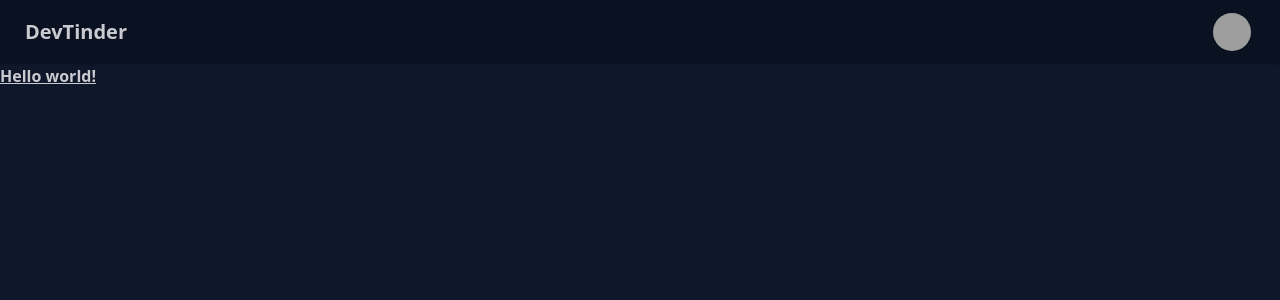
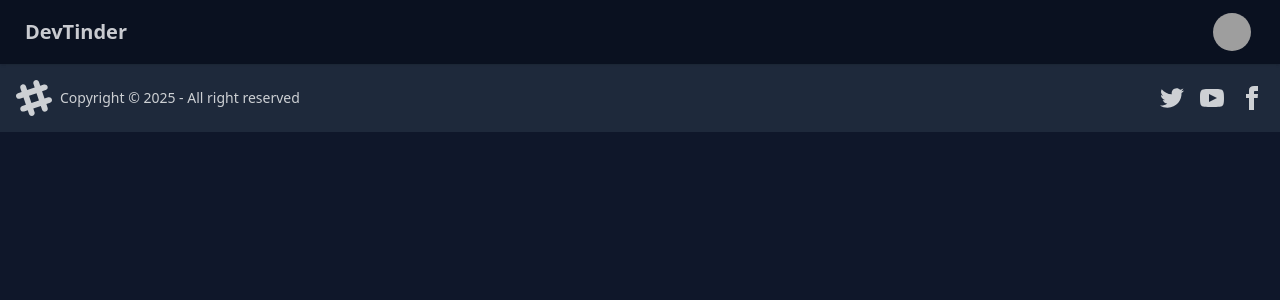
Before and after one commit to rajamanishTripathi/devTinder-frontend, a React (Vite) app: page / in a window 1280 px wide. Shown: the top 300 px of the page. Built offline with nearby package versions, Linux system fonts and the light colour scheme; grey boxes are pictures that could not be loaded.

Commit message:
add routings , created outlet, created navbar header footer

```diff
--- a/package.json
+++ b/package.json
@@ -13,7 +13,9 @@
     "@tailwindcss/vite": "^4.1.11",
     "node": "^20.19.4",
     "react": "^19.1.0",
-    "react-dom": "^19.1.0"
+    "react-dom": "^19.1.0",
+    "react-router": "^6.30.1",
+    "react-router-dom": "^6.30.1"
   },
   "devDependencies": {
     "@eslint/js": "^9.30.1",
--- a/src/App.jsx
+++ b/src/App.jsx
@@ -1,40 +1,23 @@
+
+import {BrowserRouter, Route, Routes} from "react-router-dom";
+
+import Body from "./Body";
+import Login from "./Login";
+import Profile from "./Profile";
 
 function App() {
 
 
   return (
-    <><div className="navbar bg-base-300 shadow-sm">
-  <div className="flex-1">
-    <a className="btn btn-ghost text-xl">DevTinder</a>
-  </div>
-  <div className="flex gap-2">
-    {/* <input type="text" placeholder="Search" className="input input-bordered w-24 md:w-auto" /> */}
-    <div className="dropdown dropdown-end mx-5">
-      <div tabIndex={0} role="button" className="btn btn-ghost btn-circle avatar">
-        <div className="w-10 rounded-full">
-          <img
-            alt="Tailwind CSS Navbar component"
-            src="https://img.daisyui.com/images/stock/photo-1534528741775-53994a69daeb.webp" />
-        </div>
-      </div>
-      <ul
-        tabIndex={0}
-        className="menu menu-sm dropdown-content bg-base-100 rounded-box z-1 mt-3 w-52 p-2 shadow">
-        <li>
-          <a className="justify-between">
-            Profile
-            <span className="badge">New</span>
-          </a>
-        </li>
-        <li><a>Settings</a></li>
-        <li><a>Logout</a></li>
-      </ul>
-    </div>
-  </div>
-</div>
-      <h1 class="text-10xl font-bold underline">
-    Hello world!
-  </h1>
+    <>
+      <BrowserRouter basename="/">
+          <Routes>
+               <Route path="/" element={<Body/>}>
+                      <Route path="/login" element={<Login/>}/>
+                      <Route path="/profile" element={<Profile/>}/>
+               </Route>
+          </Routes>
+      </BrowserRouter>
 
     </>
   )
--- /dev/null
+++ b/src/Body.jsx
@@ -0,0 +1,18 @@
+import React from 'react';
+import NavBar from './NavBar';
+import { Outlet } from "react-router";
+import Footer from './Footer';
+
+
+const Body = () => {
+  return (
+    <div>
+        <NavBar/>
+        <Outlet/>
+        <Footer/>
+    </div>
+  )
+}
+
+
+export default Body
--- /dev/null
+++ b/src/Footer.jsx
@@ -0,0 +1,61 @@
+import React from 'react'
+
+const Footer = () => {
+  return (
+    <div>
+       <footer className="footer sm:footer-horizontal bg-neutral text-neutral-content items-center p-4">
+  <aside className="grid-flow-col items-center">
+    <svg
+      width="36"
+      height="36"
+      viewBox="0 0 24 24"
+      xmlns="http://www.w3.org/2000/svg"
+      fillRule="evenodd"
+      clipRule="evenodd"
+      className="fill-current">
+      <path
+        d="M22.672 15.226l-2.432.811.841 2.515c.33 1.019-.209 2.127-1.23 2.456-1.15.325-2.148-.321-2.463-1.226l-.84-2.518-5.013 1.677.84 2.517c.391 1.203-.434 2.542-1.831 2.542-.88 0-1.601-.564-1.86-1.314l-.842-2.516-2.431.809c-1.135.328-2.145-.317-2.463-1.229-.329-1.018.211-2.127 1.231-2.456l2.432-.809-1.621-4.823-2.432.808c-1.355.384-2.558-.59-2.558-1.839 0-.817.509-1.582 1.327-1.846l2.433-.809-.842-2.515c-.33-1.02.211-2.129 1.232-2.458 1.02-.329 2.13.209 2.461 1.229l.842 2.515 5.011-1.677-.839-2.517c-.403-1.238.484-2.553 1.843-2.553.819 0 1.585.509 1.85 1.326l.841 2.517 2.431-.81c1.02-.33 2.131.211 2.461 1.229.332 1.018-.21 2.126-1.23 2.456l-2.433.809 1.622 4.823 2.433-.809c1.242-.401 2.557.484 2.557 1.838 0 .819-.51 1.583-1.328 1.847m-8.992-6.428l-5.01 1.675 1.619 4.828 5.011-1.674-1.62-4.829z"></path>
+    </svg>
+    <p>Copyright © {new Date().getFullYear()} - All right reserved</p>
+  </aside>
+  <nav className="grid-flow-col gap-4 md:place-self-center md:justify-self-end">
+    <a>
+      <svg
+        xmlns="http://www.w3.org/2000/svg"
+        width="24"
+        height="24"
+        viewBox="0 0 24 24"
+        className="fill-current">
+        <path
+          d="M24 4.557c-.883.392-1.832.656-2.828.775 1.017-.609 1.798-1.574 2.165-2.724-.951.564-2.005.974-3.127 1.195-.897-.957-2.178-1.555-3.594-1.555-3.179 0-5.515 2.966-4.797 6.045-4.091-.205-7.719-2.165-10.148-5.144-1.29 2.213-.669 5.108 1.523 6.574-.806-.026-1.566-.247-2.229-.616-.054 2.281 1.581 4.415 3.949 4.89-.693.188-1.452.232-2.224.084.626 1.956 2.444 3.379 4.6 3.419-2.07 1.623-4.678 2.348-7.29 2.04 2.179 1.397 4.768 2.212 7.548 2.212 9.142 0 14.307-7.721 13.995-14.646.962-.695 1.797-1.562 2.457-2.549z"></path>
+      </svg>
+    </a>
+    <a>
+      <svg
+        xmlns="http://www.w3.org/2000/svg"
+        width="24"
+        height="24"
+        viewBox="0 0 24 24"
+        className="fill-current">
+        <path
+          d="M19.615 3.184c-3.604-.246-11.631-.245-15.23 0-3.897.266-4.356 2.62-4.385 8.816.029 6.185.484 8.549 4.385 8.816 3.6.245 11.626.246 15.23 0 3.897-.266 4.356-2.62 4.385-8.816-.029-6.185-.484-8.549-4.385-8.816zm-10.615 12.816v-8l8 3.993-8 4.007z"></path>
+      </svg>
+    </a>
+    <a>
+      <svg
+        xmlns="http://www.w3.org/2000/svg"
+        width="24"
+        height="24"
+        viewBox="0 0 24 24"
+        className="fill-current">
+        <path
+          d="M9 8h-3v4h3v12h5v-12h3.642l.358-4h-4v-1.667c0-.955.192-1.333 1.115-1.333h2.885v-5h-3.808c-3.596 0-5.192 1.583-5.192 4.615v3.385z"></path>
+      </svg>
+    </a>
+  </nav>
+</footer>
+    </div>
+  )
+}
+
+export default Footer
--- /dev/null
+++ b/src/Login.jsx
@@ -0,0 +1,11 @@
+import React from 'react'
+
+const Login = () => {
+  return (
+    <div>
+      <dv>Login</dv>
+    </div>
+  )
+}
+
+export default Login
--- /dev/null
+++ b/src/NavBar.jsx
@@ -0,0 +1,38 @@
+import React from 'react'
+
+const NavBar = () => {
+  return (
+      <div className="navbar bg-base-300 shadow-sm">
+        <div className="flex-1">
+            <a className="btn btn-ghost text-xl">DevTinder</a>
+        </div>
+        <div className="flex gap-2">
+            {/* <input type="text" placeholder="Search" className="input input-bordered w-24 md:w-auto" /> */}
+            <div className="dropdown dropdown-end mx-5">
+            <div tabIndex={0} role="button" className="btn btn-ghost btn-circle avatar">
+                <div className="w-10 rounded-full">
+                <img
+                    alt="Tailwind CSS Navbar component"
+                    src="https://img.daisyui.com/images/stock/photo-1534528741775-53994a69daeb.webp" />
+                </div>
+            </div>
+            <ul
+                tabIndex={0}
+                className="menu menu-sm dropdown-content bg-base-100 rounded-box z-1 mt-3 w-52 p-2 shadow">
+                <li>
+                <a className="justify-between">
+                    Profile
+                    <span className="badge">New</span>
+                </a>
+                </li>
+                <li><a>Settings</a></li>
+                <li><a>Logout</a></li>
+            </ul>
+            </div>
+        </div>
+    </div>
+
+  )
+}
+
+export default NavBar
--- /dev/null
+++ b/src/Profile.jsx
@@ -0,0 +1,11 @@
+import React from 'react'
+
+const Profile = () => {
+  return (
+    <div>
+      <div>Profile</div>
+    </div>
+  )
+}
+
+export default Profile
```
Also changed, not shown: 1 other file (tests, documents, lock files or other folders).
